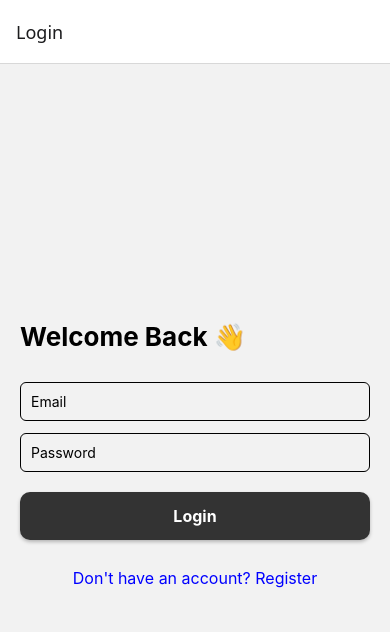
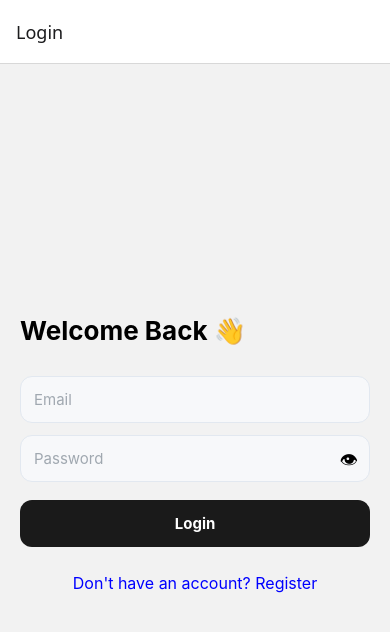
Before and after one commit to KGOPOTSOMANGENA/react-native-notes-app, a React Native app: screen / in a window 390 px wide. Shown: the top 632 px of the page. Built offline with nearby package versions, Linux system fonts and the light colour scheme.

Commit message:
Add reusable Button, Input and NoteCard components

```diff
--- a/src/components/Button.tsx
+++ b/src/components/Button.tsx
@@ -1,22 +1,21 @@
 import React from "react";
-import { TouchableOpacity, Text, StyleSheet, GestureResponderEvent } from "react-native";
+import { TouchableOpacity, Text, StyleSheet, GestureResponderEvent, ViewStyle } from "react-native";
 
 interface Props {
   title: string;
   onPress: (event: GestureResponderEvent) => void;
-  backgroundColor?: string; // optional custom color
-  textColor?: string;       // optional custom text color
-  style?: object;           // optional extra styles
+  variant?: "primary" | "danger" | "ghost";
+  style?: ViewStyle;
 }
 
-export default function Button({ title, onPress, backgroundColor, textColor, style }: Props) {
+export default function Button({ title, onPress, variant = "primary", style }: Props) {
   return (
     <TouchableOpacity
-      style={[styles.btn, { backgroundColor: backgroundColor || "#333" }, style]}
+      style={[styles.btn, styles[variant], style]}
       onPress={onPress}
-      activeOpacity={0.7}
+      activeOpacity={0.8}
     >
-      <Text style={[styles.text, { color: textColor || "#fff" }]}>{title}</Text>
+      <Text style={[styles.text, variant === "ghost" && styles.ghostText]}>{title}</Text>
     </TouchableOpacity>
   );
 }
@@ -25,19 +24,27 @@ const styles = StyleSheet.create({
   btn: {
     paddingVertical: 14,
     paddingHorizontal: 20,
-    borderRadius: 10,
+    borderRadius: 12,
     alignItems: "center",
-    marginVertical: 8,
-    // Shadow for iOS
-    shadowColor: "#000",
-    shadowOffset: { width: 0, height: 2 },
-    shadowOpacity: 0.25,
-    shadowRadius: 3.84,
-    // Elevation for Android
-    elevation: 5,
+    marginVertical: 6,
+  },
+  primary: {
+    backgroundColor: "#1A1A1A",
+  },
+  danger: {
+    backgroundColor: "#FF3B30",
+  },
+  ghost: {
+    backgroundColor: "transparent",
+    borderWidth: 1.5,
+    borderColor: "#1A1A1A",
   },
   text: {
-    fontWeight: "bold",
-    fontSize: 16,
+    fontWeight: "700",
+    fontSize: 15,
+    color: "#FFFFFF",
+  },
+  ghostText: {
+    color: "#1A1A1A",
   },
 });
--- a/src/components/Input.tsx
+++ b/src/components/Input.tsx
@@ -1,30 +1,56 @@
-import React from "react";
-import { TextInput, StyleSheet } from "react-native";
+import React, { useState } from "react";
+import { TextInput, StyleSheet, View, TouchableOpacity, Text } from "react-native";
 
 interface Props {
   placeholder: string;
   value: string;
   onChangeText: (text: string) => void;
   secure?: boolean;
+  multiline?: boolean;
 }
 
-export default function Input({ placeholder, value, onChangeText, secure }: Props) {
+export default function Input({ placeholder, value, onChangeText, secure, multiline }: Props) {
+  const [hidden, setHidden] = useState(secure ?? false);
+
   return (
-    <TextInput
-      style={styles.input}
-      placeholder={placeholder}
-      value={value}
-      onChangeText={onChangeText}
-      secureTextEntry={secure}
-    />
+    <View style={styles.wrapper}>
+      <TextInput
+        style={[styles.input, multiline && styles.multiline]}
+        placeholder={placeholder}
+        placeholderTextColor="#A0A8B0"
+        value={value}
+        onChangeText={onChangeText}
+        secureTextEntry={hidden}
+        multiline={multiline}
+      />
+      {secure && (
+        <TouchableOpacity onPress={() => setHidden(!hidden)} style={styles.eye}>
+          <Text style={styles.eyeText}>{hidden ? "👁" : "🙈"}</Text>
+        </TouchableOpacity>
+      )}
+    </View>
   );
 }
 
 const styles = StyleSheet.create({
+  wrapper: { position: "relative", marginBottom: 12 },
   input: {
-    borderWidth: 1,
-    padding: 10,
-    marginBottom: 12,
-    borderRadius: 6,
+    borderWidth: 1.5,
+    borderColor: "#E2E8F0",
+    backgroundColor: "#F7F8FA",
+    padding: 13,
+    borderRadius: 12,
+    fontSize: 15,
+    color: "#1A202C",
   },
+  multiline: {
+    minHeight: 120,
+    textAlignVertical: "top",
+  },
+  eye: {
+    position: "absolute",
+    right: 12,
+    top: 12,
+  },
+  eyeText: { fontSize: 18 },
 });
--- a/src/components/NoteCard.tsx
+++ b/src/components/NoteCard.tsx
@@ -1,31 +1,64 @@
 import React from "react";
-import { TouchableOpacity, Text, StyleSheet } from "react-native";
-import { Note } from "./../types";
+import { TouchableOpacity, Text, StyleSheet, View } from "react-native";
+import { Note } from "../types";
 
 interface Props {
   note: Note;
   onPress: () => void;
 }
 
+const CATEGORY_STYLES: Record<string, { bg: string; text: string }> = {
+  work:     { bg: "#FFF7E6", text: "#92600a" },
+  study:    { bg: "#E8F8F0", text: "#1a7a47" },
+  personal: { bg: "#EEF4FF", text: "#2a52be" },
+};
+
 export default function NoteCard({ note, onPress }: Props) {
+  const cat = CATEGORY_STYLES[note.category] ?? CATEGORY_STYLES.personal;
+
   return (
-    <TouchableOpacity style={styles.card} onPress={onPress}>
-      <Text style={styles.title}>{note.title || "Untitled"}</Text>
-      <Text numberOfLines={2}>{note.text}</Text>
-      <Text style={styles.date}>
-        {new Date(note.dateAdded).toLocaleString()}
-      </Text>
+    <TouchableOpacity style={styles.card} onPress={onPress} activeOpacity={0.85}>
+      <View style={styles.topRow}>
+        <Text style={styles.title} numberOfLines={1}>
+          {note.title || "Untitled"}
+        </Text>
+        <View style={[styles.categoryPill, { backgroundColor: cat.bg }]}>
+          <Text style={[styles.categoryText, { color: cat.text }]}>
+            {note.category}
+          </Text>
+        </View>
+      </View>
+      <Text style={styles.body} numberOfLines={2}>{note.text}</Text>
+      <Text style={styles.date}>{new Date(note.dateAdded).toLocaleDateString()}</Text>
     </TouchableOpacity>
   );
 }
 
 const styles = StyleSheet.create({
   card: {
-    padding: 14,
-    borderWidth: 1,
-    borderRadius: 6,
+    backgroundColor: "#FFFFFF",
+    padding: 16,
+    borderRadius: 14,
     marginBottom: 10,
+    shadowColor: "#000",
+    shadowOffset: { width: 0, height: 1 },
+    shadowOpacity: 0.05,
+    shadowRadius: 6,
+    elevation: 2,
   },
-  title: { fontWeight: "bold", marginBottom: 6 },
-  date: { fontSize: 12, marginTop: 4, color: "gray" },
+  topRow: {
+    flexDirection: "row",
+    justifyContent: "space-between",
+    alignItems: "center",
+    marginBottom: 8,
+  },
+  title: { fontWeight: "700", fontSize: 15, color: "#1A202C", flex: 1, marginRight: 8 },
+  body: { fontSize: 14, color: "#718096", lineHeight: 20, marginBottom: 10 },
+  date: { fontSize: 12, color: "#A0AEC0" },
+  categoryPill: {
+    paddingHorizontal: 10,
+    paddingVertical: 3,
+    borderRadius: 20,
+  },
+  categoryText: { fontSize: 11, fontWeight: "700" },
 });
```
